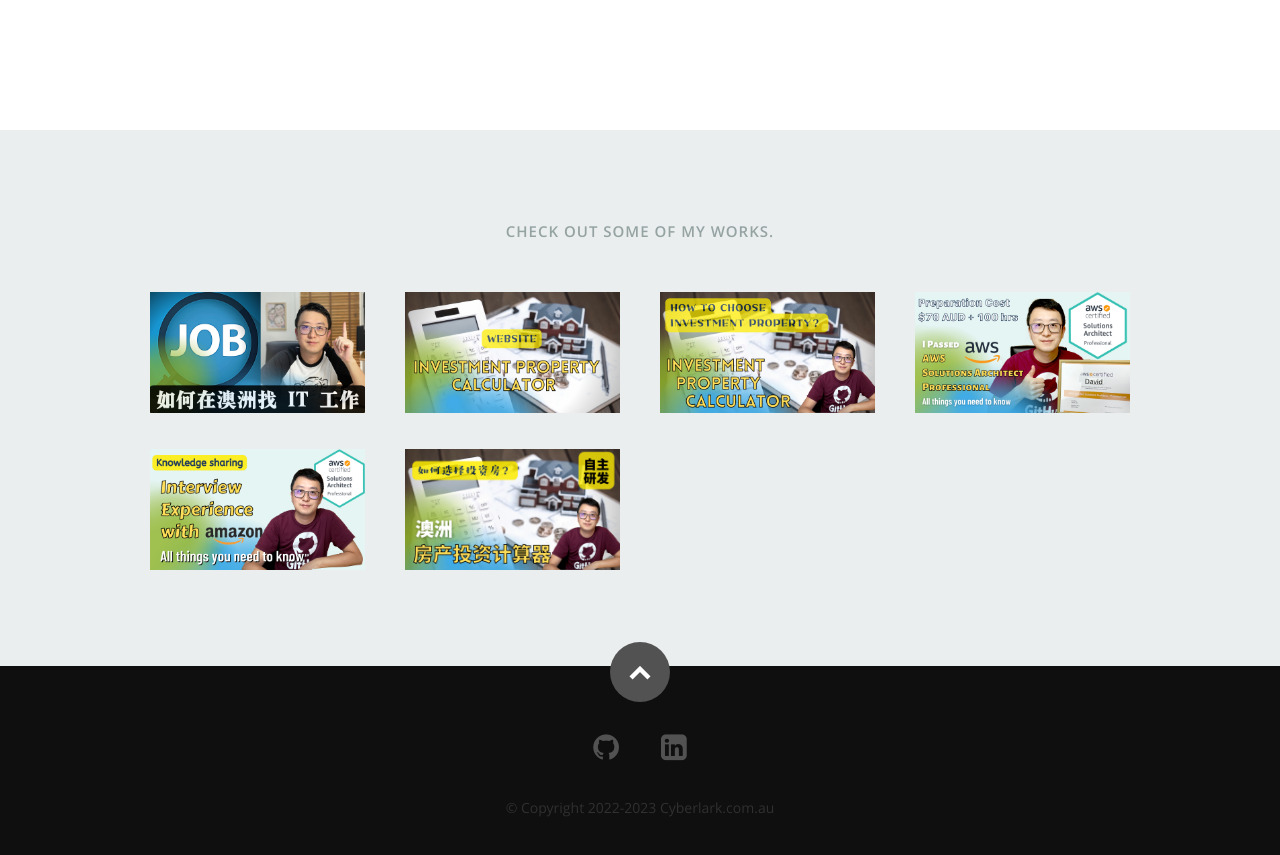
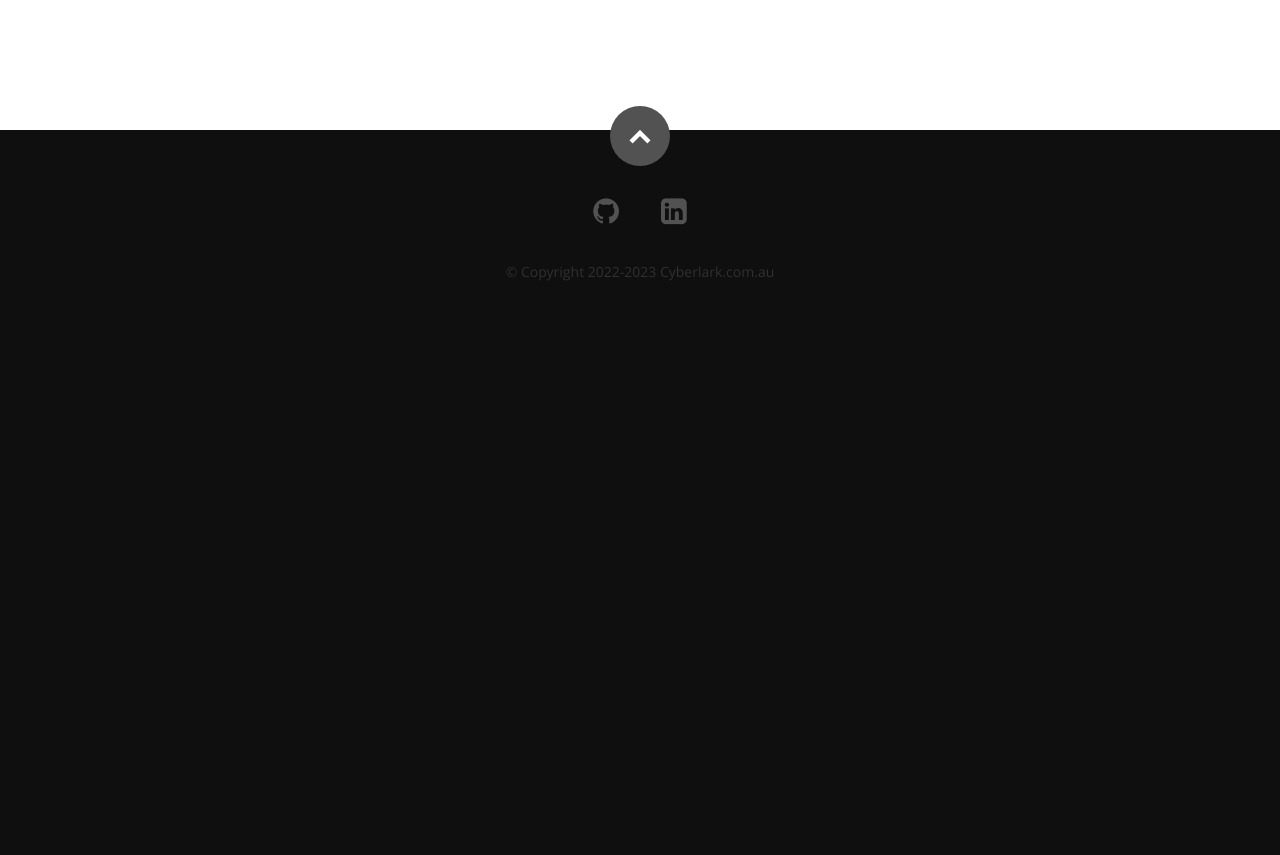
Before and after one commit to Rex-L-RX/Resume, a React (Create React App) app: page / in a window 1280 px wide. Shown: the part 2664-3519 px from the top of the page. After the commit the page ends 2999 px from the top, so only its background shows below. Built offline with nearby package versions, Linux system fonts and the light colour scheme.

Commit message:
update data

```diff
--- a/src/App.js
+++ b/src/App.js
@@ -42,7 +42,7 @@ class App extends Component {
         <Header data={this.state.resumeData.main} />
         <About data={this.state.resumeData.main} />
         <Resume data={this.state.resumeData.resume} />
-        <Portfolio data={this.state.resumeData.portfolio} />
+        {/* <Portfolio data={this.state.resumeData.portfolio} /> */}
         {/* <Contact data={this.state.resumeData.main} /> */}
         <Footer data={this.state.resumeData.main} />
       </div>
```
